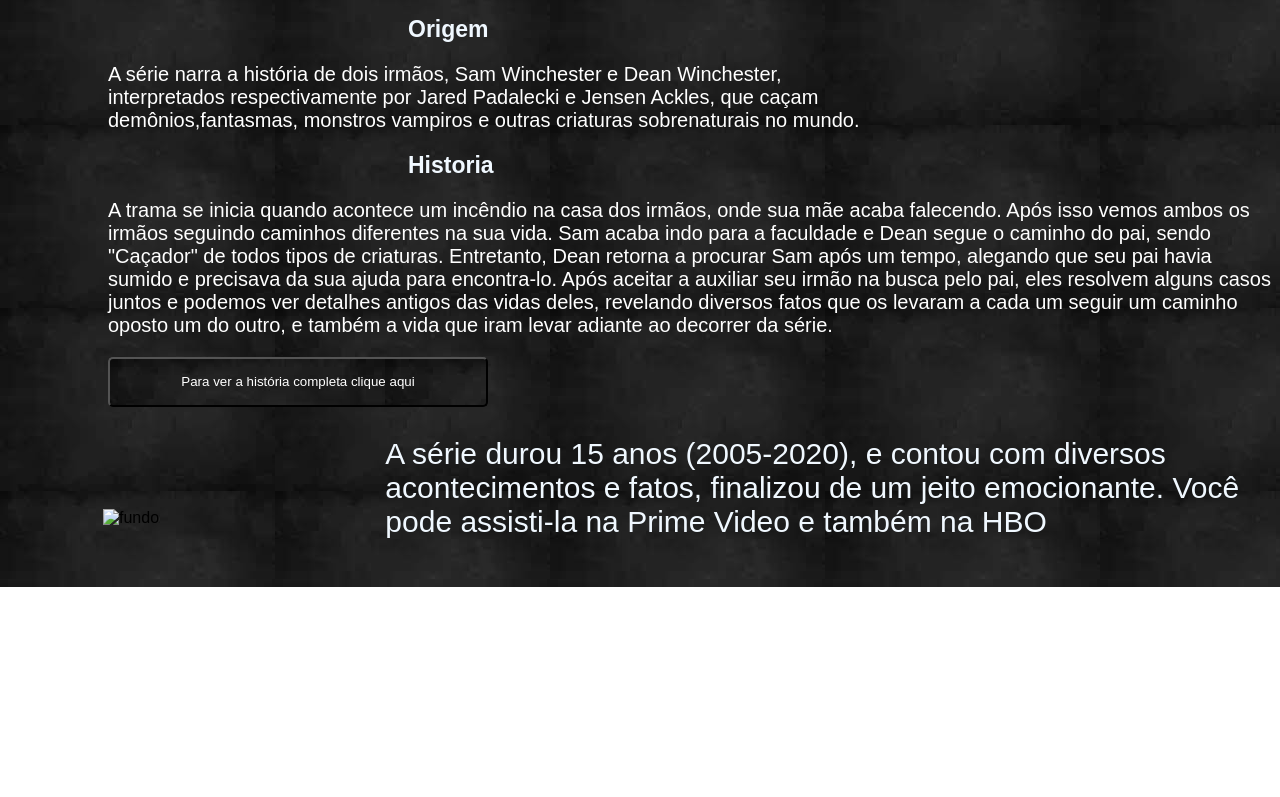
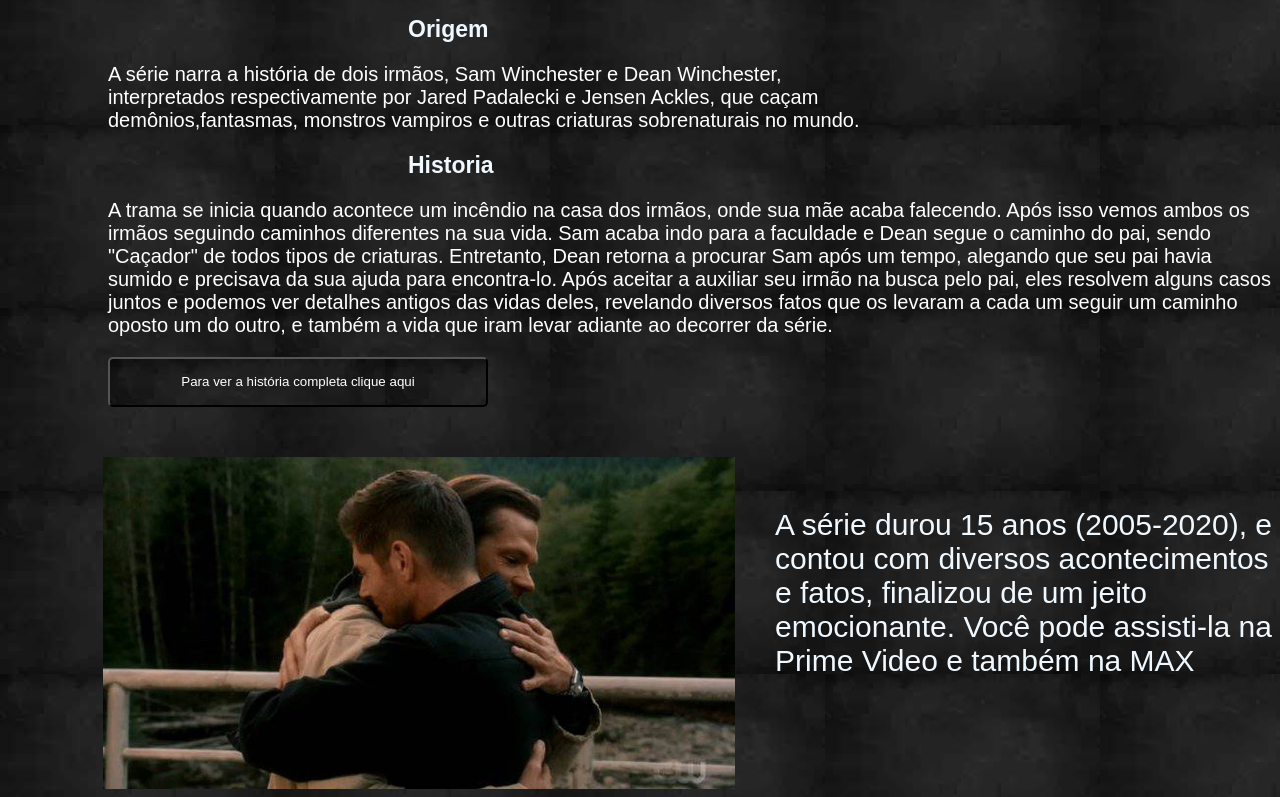
Before and after one commit to criadafavela/dd22-pro, a plain HTML site: page index.htm in a window 1280 px wide. Shown: the part 424-1221 px from the top of the page. Before the commit the page ends 1011 px from the top, so only its background shows below. Drawn offline with Linux system fonts and the light colour scheme; files whose address does not match are found by name.

Commit message:
Update index.html

```diff
--- a/index.htm
+++ b/index.htm
@@ -47,8 +47,8 @@
  <div class="container">
 
 
-    <img class="img3" src="img/supernatural_dean.jpg" alt="fundo"  height="50%" width="50%">
-<p class="texto-1"> A série durou 15 anos (2005-2020), e contou com diversos acontecimentos e fatos, finalizou de um jeito emocionante. Você pode assisti-la na Prime Video e também na HBO</p>
+    <img class="img3" src="supernatural_dean.jpg" alt="fundo"  height="50%" width="50%">
+<p class="texto-1"> A série durou 15 anos (2005-2020), e contou com diversos acontecimentos e fatos, finalizou de um jeito emocionante. Você pode assisti-la na Prime Video e também na MAX</p>
 
 </div>
 
```
